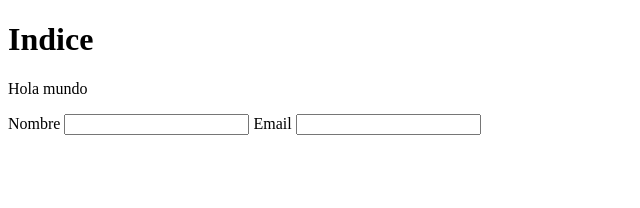
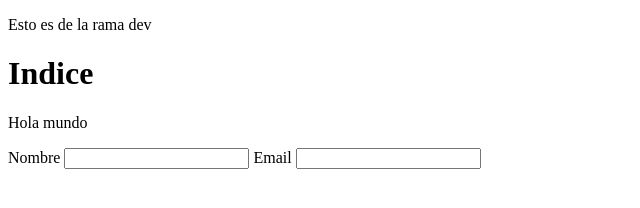
Before and after one commit to thealvert/actividad-entorno-lenguaje, a plain HTML site: page index.html in a window 1280 px wide. Shown: the whole page, without its empty margins (0-640 px from the left). Drawn offline with Linux system fonts and the light colour scheme.

Commit message:
Esto es de la rama dev

```diff
--- a/index.html
+++ b/index.html
@@ -13,7 +13,7 @@
         <!-- Para mostrar quien lo ha creado -->
         <meta name="author" content="Alberto García Delgado (agarcia12975@alumnes.iesmanacor.cat")>
 
-
+        <p>Esto es de la rama dev</p>
     </head>
     <body>
         <h1>Indice</h1>
```
